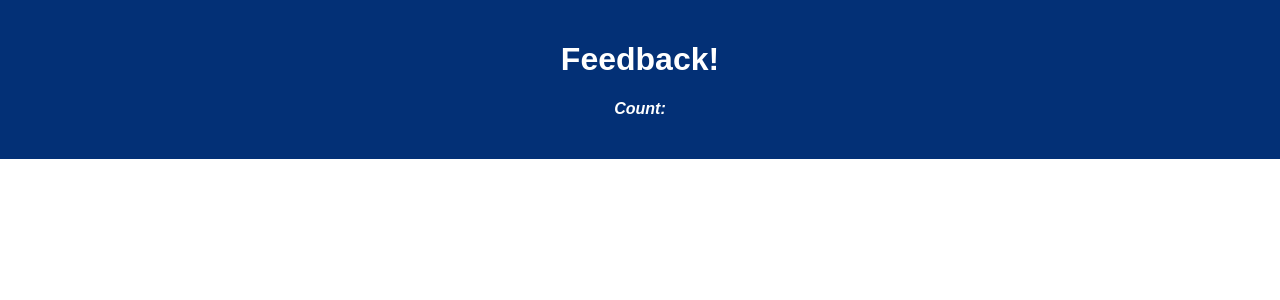
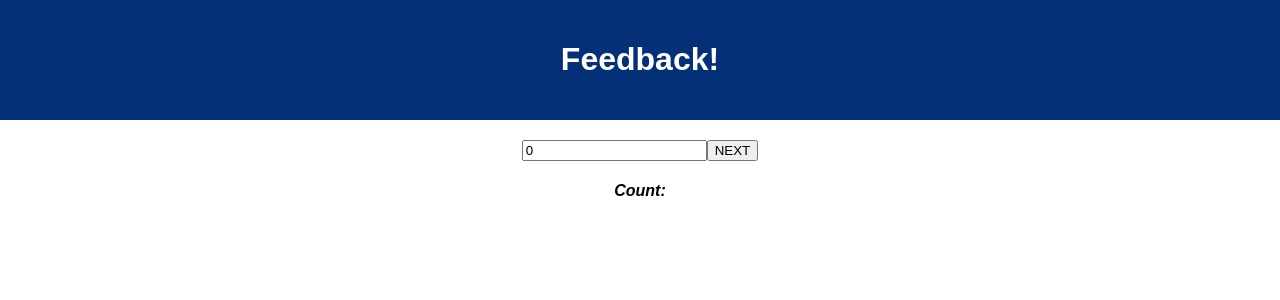
Before and after one commit to maiajohnson/weekend-redux-feedback-loop, a React (Create React App) app: page / in a window 1280 px wide. Shown: the top 300 px of the page. Built offline with nearby package versions, Linux system fonts and the light colour scheme.

Commit message:
created feeling component

```diff
--- a/src/components/App/App.jsx
+++ b/src/components/App/App.jsx
@@ -2,6 +2,7 @@ import React from 'react';
 import axios from 'axios';
 import './App.css';
 import { useSelector } from "react-redux";
+import Feeling from './Feeling/Feeling';
 
 function App() {
 
@@ -13,9 +14,9 @@ function App() {
     <div className='App'>
       <header className='App-header'>
         <h1 className='App-title'>Feedback!</h1>
-
+      </header>
+      <Feeling />
         <h4>Count: {count}</h4>
-      </header>
     </div>
   );
 }
--- /dev/null
+++ b/src/components/App/Feeling/Feeling.jsx
@@ -0,0 +1,32 @@
+import { useState } from "react";
+import { useDispatch } from "react-redux";
+
+function Feeling() {
+
+    const dispatch = useDispatch();
+    const [feelingInput, setFeelingInput] = useState(0);
+
+    const onAddFeeling = (evt) => {
+        evt.preventDefault();
+
+        dispatch({
+            type: "ADD_FEELING",
+            payload: feelingInput
+        });
+    }
+
+    return (
+        <div>
+            <form onSubmit={onAddFeeling}>
+                <input
+                    type="number"
+                    onChange={evt => setFeelingInput(evt.target.value)}
+                    value={feelingInput}
+                />
+                <button type="submit">NEXT</button>
+            </form>
+        </div>
+    )
+}
+
+export default Feeling;
```
